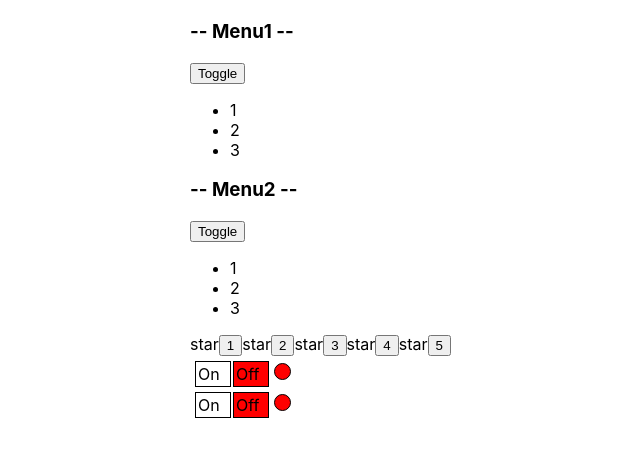
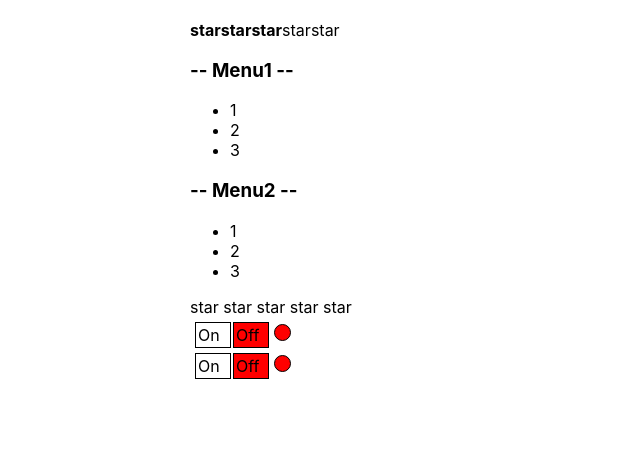
Before and after one commit to kirryya/r-kkp, a React (Create React App) app: page / in a window 1280 px wide. Shown: the top 456 px of the page, without its empty margins (150-790 px from the left). Built offline with nearby package versions, Linux system fonts and the light colour scheme.

Commit message:
uncontrolled components

```diff
--- a/src/App.tsx
+++ b/src/App.tsx
@@ -23,10 +23,10 @@ function App() {
     // обязана вернуть JSX
     return (
         <div className={"App"}>
-           {/* <PageTitle title={'This is APP component'}/>
+            {/*<PageTitle title={'This is APP component'}/>
             <PageTitle title={'My friends'}/>
-            Article 1
-            <Rating value={3}/>*/}
+            Article 1*/}
+            <Rating value={3}/>
             <UncontrolledAccordion titleValue="Menu1"/>
             <UncontrolledAccordion titleValue="Menu2"/>
            {/* Article 2
--- a/src/components/UncontrolledAccordion.tsx
+++ b/src/components/UncontrolledAccordion.tsx
@@ -2,7 +2,7 @@ import React, {useState} from "react";
 
 type AccordionPropsType = {
     titleValue: string
-    //collapsed: boolean
+
 }
 
 export function UncontrolledAccordion(props: AccordionPropsType) {
@@ -12,8 +12,7 @@ export function UncontrolledAccordion(props: AccordionPropsType) {
     console.log('Accordion rendering')
     return (
         <div>
-            <AccordionTitle title={props.titleValue}/>
-            <button onClick={() => {(!collapsed) ? setCollapsed(true) : setCollapsed(false)}}>Toggle</button>
+            <AccordionTitle collapsed={!collapsed} setCollapsed={setCollapsed} title={props.titleValue}/>
             {!collapsed && <AccordionBody/>}
         </div>
     )
@@ -21,12 +20,14 @@ export function UncontrolledAccordion(props: AccordionPropsType) {
 
 type AccordionTitlePropsType = {
     title: string
+    collapsed: boolean
+    setCollapsed: (collapsed:boolean) => void
 }
 
 function AccordionTitle(props: AccordionTitlePropsType) {
     console.log('AccordionTitle rendering')
     return (
-        <h3>-- {props.title} --</h3>
+        <h3 onClick={() => {props.setCollapsed(props.collapsed)}}>-- {props.title} --</h3>
     )
 }
 
--- a/src/components/UncontrolledRating.tsx
+++ b/src/components/UncontrolledRating.tsx
@@ -11,24 +11,25 @@ export function UncontrolledRating(props: RatingPropsType) {
 
     return (
         <div>
-            <Star selected={value > 0}/><button onClick={() => {(value === 1) ? setValue(0) : setValue(1)}}>1</button>
-            <Star selected={value > 1}/><button onClick={() => {(value === 2) ? setValue(0) : setValue(2)}}>2</button>
-            <Star selected={value > 2}/><button onClick={() => {(value === 3) ? setValue(0) : setValue(3)}}>3</button>
-            <Star selected={value > 3}/><button onClick={() => {(value === 4) ? setValue(0) : setValue(4)}}>4</button>
-            <Star selected={value > 4}/><button onClick={() => {(value === 5) ? setValue(0) : setValue(5)}}>5</button>
+            <Star selected={value > 0} setValue={setValue} value={1}/>
+            <Star selected={value > 1} setValue={setValue} value={2}/>
+            <Star selected={value > 2} setValue={setValue} value={3}/>
+            <Star selected={value > 3} setValue={setValue} value={4}/>
+            <Star selected={value > 4} setValue={setValue} value={5}/>
         </div>
     )
 }
 
 type StarPropsType = {
     selected: boolean
+    value: 1 | 2 | 3 | 4 | 5
+    setValue: (value: 1 | 2 | 3 | 4 | 5) => void
 }
 
-function Star(props: StarPropsType) {
-    console.log('Star rendering')
-    if (props.selected) {
-        return <span><b>star</b></span>
-    } else {
-        return <span>star</span>
-    }
+function Star (props: StarPropsType) {
+    return (
+        <span onClick={() => {props.setValue(props.value)}}>
+            {props.selected ? <b>star </b> : "star " }
+        </span>
+    )
 }
```
